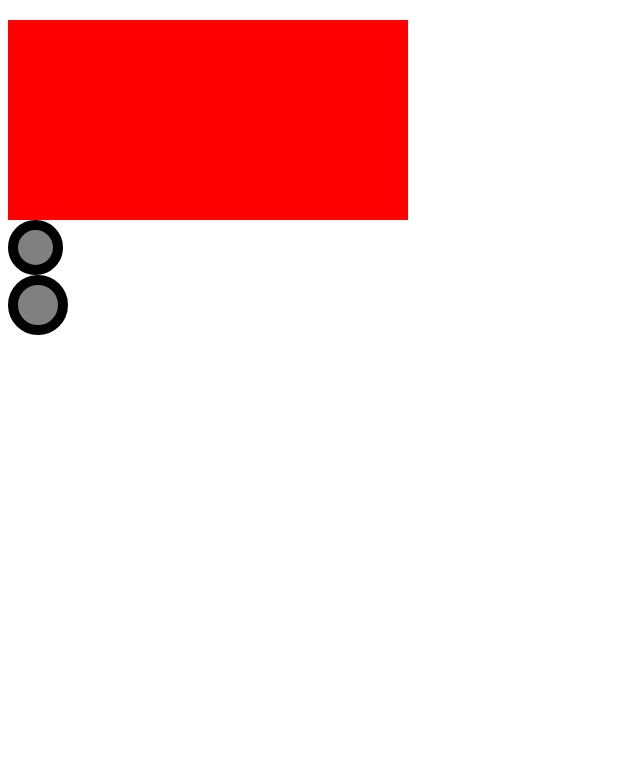
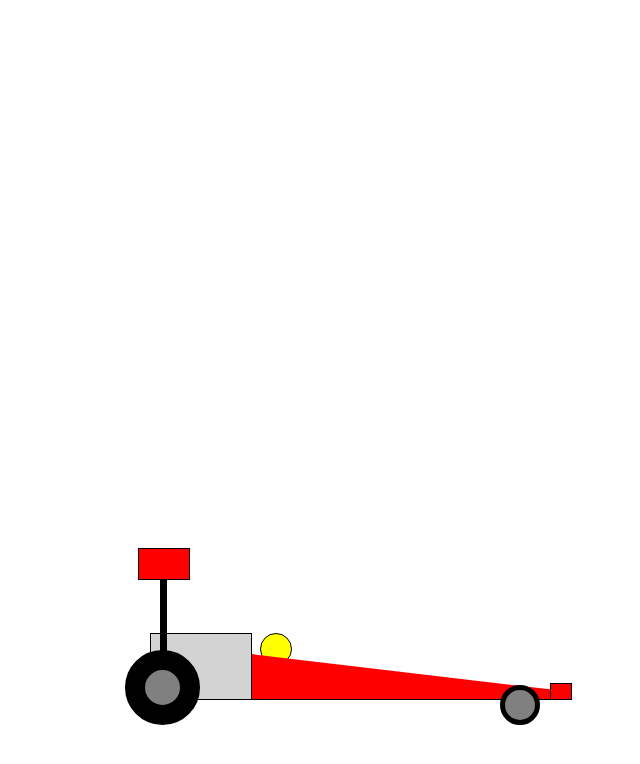
Before and after one commit to alfredoregner/desafio, a plain HTML site: page index.html in a window 1280 px wide. Shown: the whole page, without its empty margins (0-640 px from the left). Drawn offline with Linux system fonts and the light colour scheme.

Commit message:
Carro finalizado

```diff
--- a/css/style.css
+++ b/css/style.css
@@ -4,31 +4,116 @@
 }
 
 #estrutura{
-    width: 400px;
-    height: 200px;
+    width: 350px;
+    height: 50px;
     background-color: #FF0000;
+    /*Curvatura da estrutura do carro*/
+    clip-path: polygon(0% 0%, 100% 80%, 100% 100%, 0 100%);
+
+    /*Posição do carro*/
+    position: absolute;
+    bottom: 100px;
+    left: 200px;
+
+    border: 1px solid;
 }
 
-#roda-d{
+#piloto{
+    width: 30px;
+    height: 30px;
+    background-color: #FFFF00;
+    border-radius: 50%;
+
+    /*Posição do piloto*/
+    position: absolute;
+    bottom: 135px;
+    left: 260px;
+
+    border: 1px solid;
+}
+
+#motor{
+    width: 100px;
+    height: 65px;
+    background-color: lightgray;
+
+    /*Posição do motor*/
+    position: absolute;
+    bottom: 100px;
+    left: 150px;
+
+    border: 1px solid;
+}
+
+#asaD{
+    width: 20px;
+    height: 15px;
+    background-color: #FF0000;
+
+    /*Posição da asa dianteira*/
+    position: absolute;
+    bottom: 100px;
+    left: 550px;
+
+    border: 1px solid;
+}
+
+#asa{
+    width: 7px;
+    height: 110px;
+    background-color: black;
+
+    /*Curvatura da estrutura da asa*/
+
+    /* Posição da estrutura de sustentação da asa traseira*/
+    position: absolute;
+    bottom: 110px;
+    left: 160px;
+}
+
+#asaT{
+    width: 50px;
+    height: 30px;
+    background-color: #FF0000;
+
+    /*Posição da asa traseira*/
+    position: absolute;
+    bottom: 220px;
+    left: 138px;
+
+    border: 1px solid;
+}
+
+#rodaD{
+    /* Tamanho da roda */
+    width: 30px;
+    height: 30px;
+
+    background-color: gray;
+
+    border: 5px solid;
+    border-radius: 50%; /* Arredonda as bordas para criar um círculo*/
+    border-color: black;
+
+    /*Posição da roda*/
+    position: fixed;
+    bottom: 75px;
+    left: 500px;
+}
+
+#rodaT{
     /* Tamanho da roda */
     width: 35px;
     height: 35px;
 
     background-color: gray;
 
-    border: 10px solid;
+    border: 20px solid;
     border-radius: 50%; /* Arredonda as bordas para criar um círculo*/
     border-color: black;
+
+    /*Posição da roda*/
+    position: fixed;
+    bottom: 75px;
+    left: 125px;
 }
-
-#roda-t{
-    /* Tamanho da roda */
-    width: 40px;
-    height: 40px;
-
-    background-color: gray;
-
-    border: 10px solid;
-    border-radius: 50%; /* Arredonda as bordas para criar um círculo*/
-    border-color: black;
-}
--- a/index.html
+++ b/index.html
@@ -9,12 +9,14 @@
 <body>
     <div id="container"></div>
         <div id="car">
-            <div id="estrutura">
-                <div id="janela-d"></div>
-                <div id="janela-t"></div>
-            </div>
-            <div id="roda-d"></div>
-            <div id="roda-t"></div>
+            <div id="piloto"></div>
+            <div id="estrutura"></div>
+            <div id="motor"></div>
+            <div id="asaD"></div>
+            <div id="asa"></div>
+            <div id="asaT"></div>
+            <div id="rodaD"></div>
+            <div id="rodaT"></div>
         </div>
     </div>
 </body>
```
